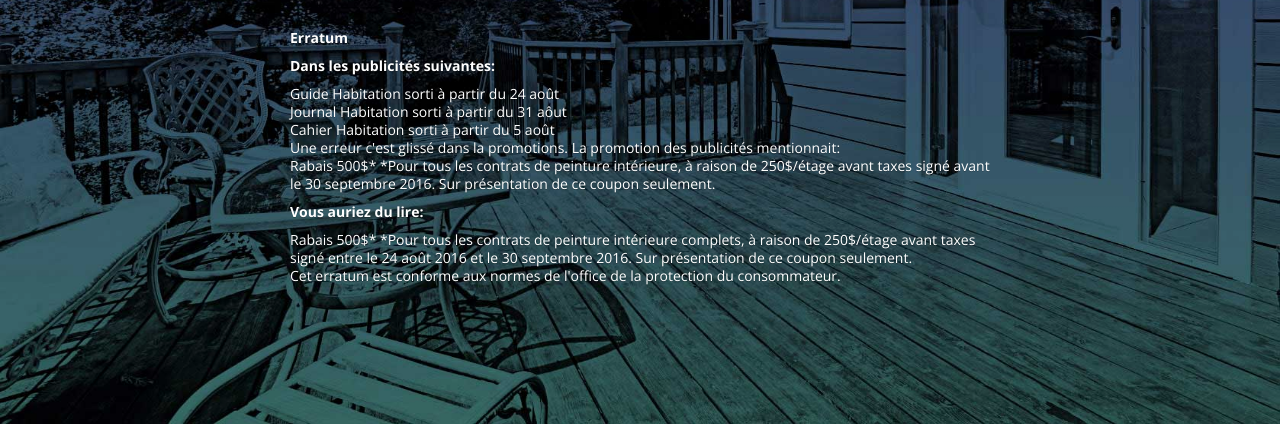
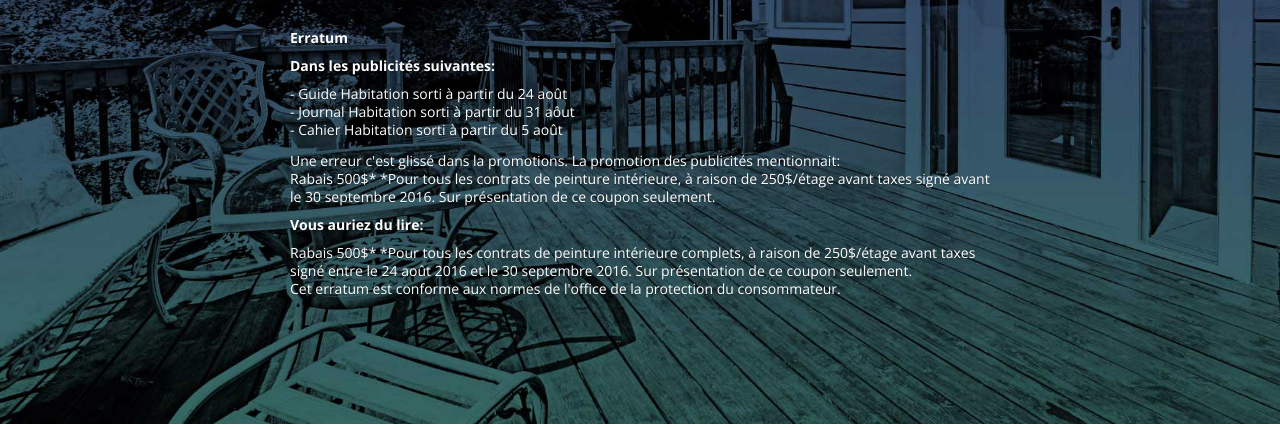
Before and after one commit to agenceoption/pro-peinture, a plain HTML site: page index.html in a window 1280 px wide. Shown: the part 371-800 px from the top of the page. Drawn offline with nearby package versions, Linux system fonts and the light colour scheme.

Commit message:
Update index.html

```diff
--- a/index.html
+++ b/index.html
@@ -64,9 +64,9 @@
                     <div class="erratum">
                         <p class="titre"><b>Erratum</b></p>
                         <p class="titre"><b>Dans les publicités suivantes:</b></p>
-                        <p>Guide Habitation sorti à partir du 24 août</p>
-                        <p>Journal Habitation sorti à partir du 31 aôut</p>
-                        <p>Cahier Habitation sorti à partir du 5 août</p>
+                        <p>- Guide Habitation sorti à partir du 24 août</p>
+                        <p>- Journal Habitation sorti à partir du 31 aôut</p>
+                        <p>- Cahier Habitation sorti à partir du 5 août</p><br>
                         <p>Une erreur c'est glissé dans la promotions. La promotion des publicités mentionnait:</p>
                         <p>Rabais 500$* *Pour tous les contrats de peinture intérieure, à raison de 250$/étage avant taxes signé avant le 30 septembre 2016. Sur présentation de ce coupon seulement.</p>
                         <p class="titre"><b>Vous auriez du lire:</b></p>
```
